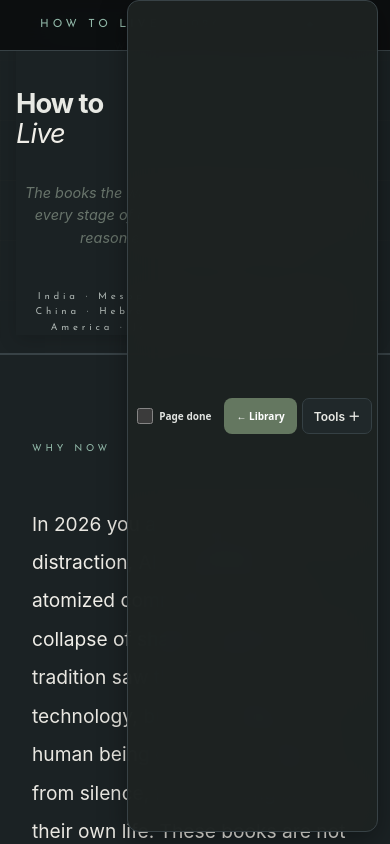
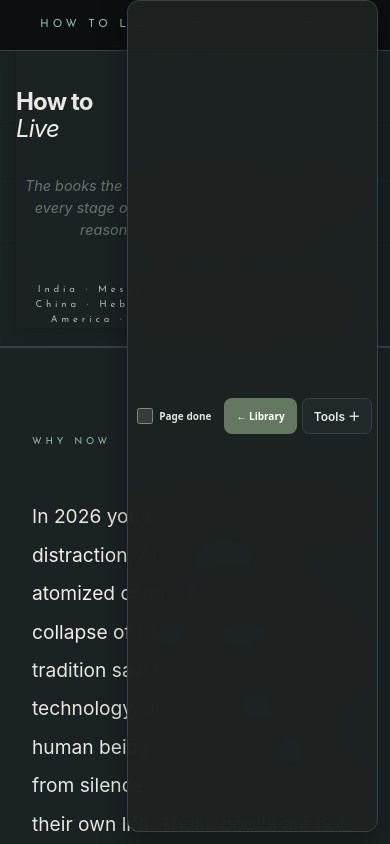
Before and after one commit to piyushimself/art, a plain HTML site: page how-to-live.html in a window 390 px wide. Shown: the top 844 px of the page. Drawn offline with nearby package versions, Linux system fonts and the light colour scheme; a web font is replaced by a local one.

Commit message:
Tighten mobile collection heading scale for consistent reading

```diff
--- a/assets/css/atlas-standard.css
+++ b/assets/css/atlas-standard.css
@@ -349,7 +349,7 @@ body[data-atlas-page] select:focus-visible{
   padding:22px 16px 18px!important;
  }
  body[data-atlas-page] :is(h1,.hero-title,.page-title,.main-title,.collection-title,.masthead-title,.hero-h1){
-  font-size:clamp(1.55rem,7vw,2.05rem)!important;
+  font-size:clamp(1.5rem,6vw,1.9rem)!important;
   line-height:1.12!important;
  }
  body[data-atlas-page] :is(.controls,.controls-wrap,.controls-inner,.ctrl,.ci,.filter-wrap,.filter-inner,.filter-bar,.filter-strip,.filter-row,.toolbar,.tabs-bar,.nav-bar,.tabs,.nav-inner){
```
